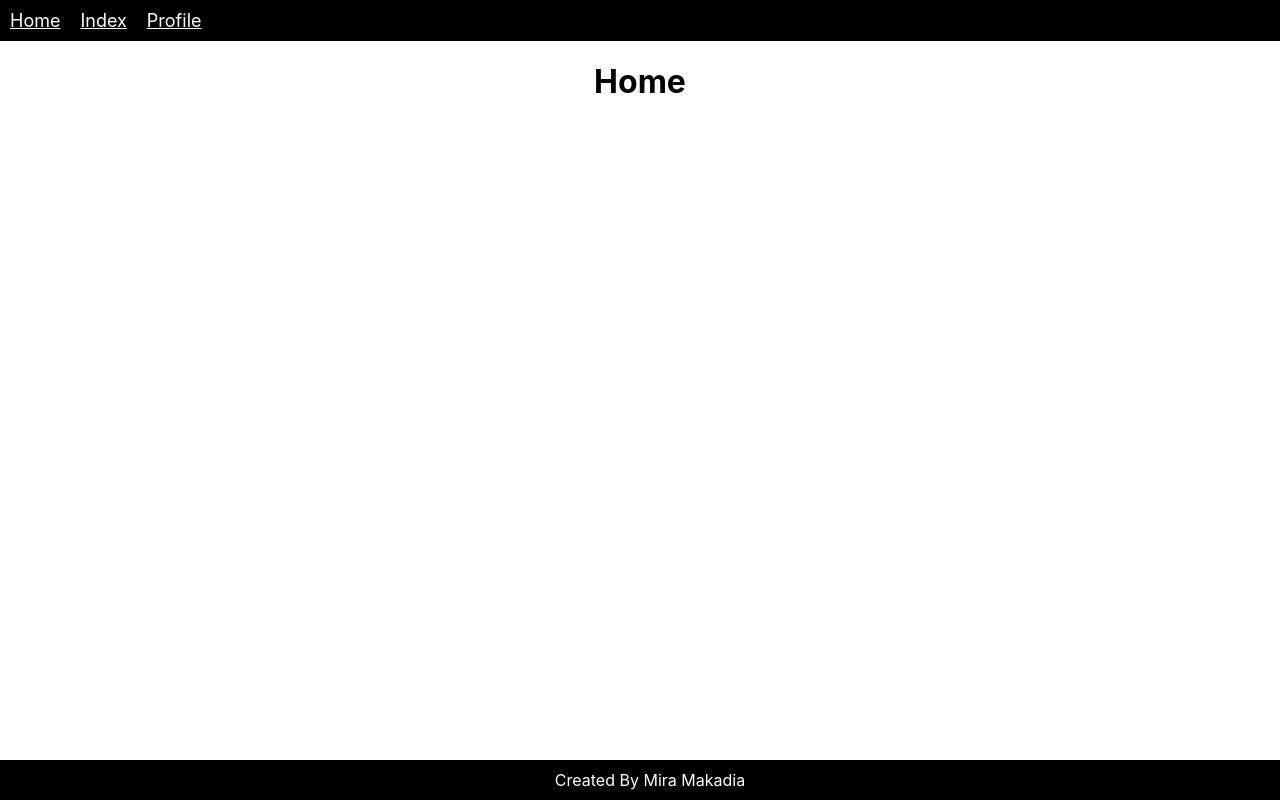
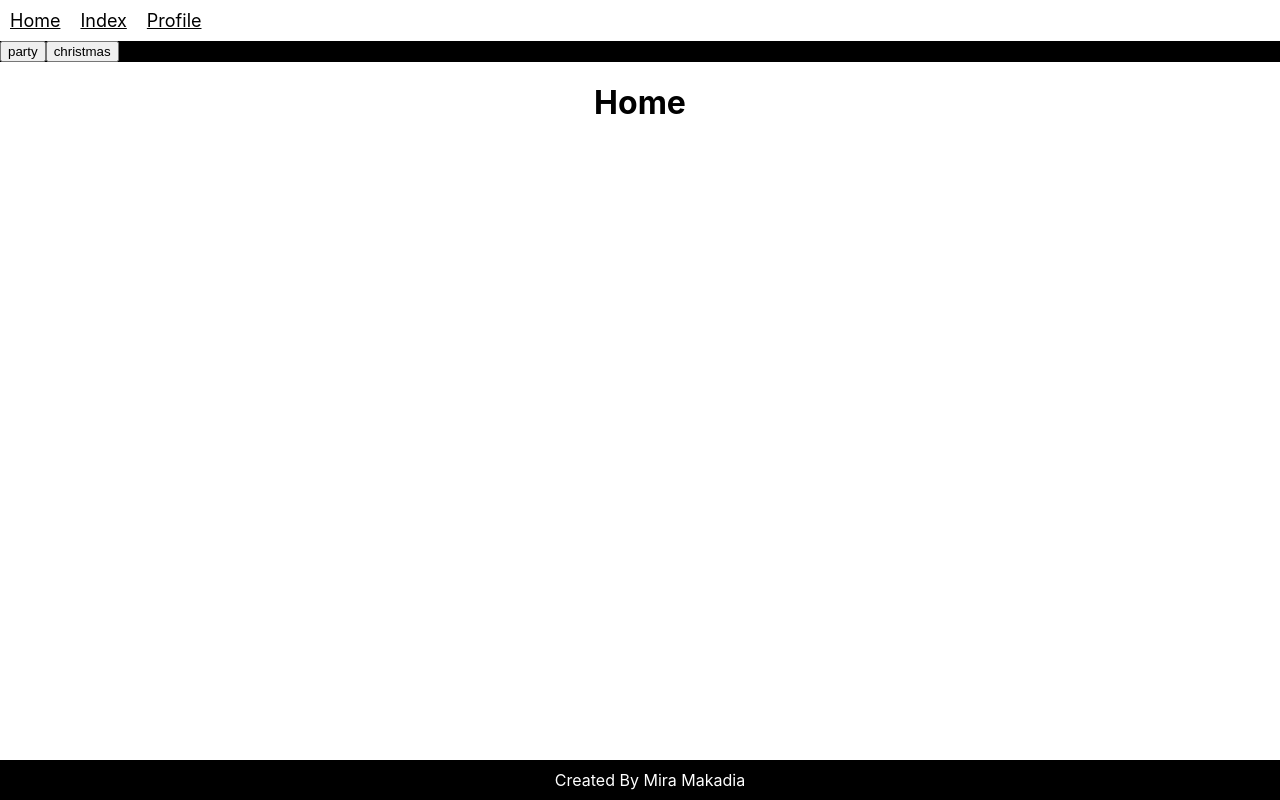
Before and after one commit to Mira85/SellDecor-frontend, a React (Create React App) app: page / in a window 1280 px wide. Built offline with nearby package versions, Linux system fonts and the light colour scheme; no server answers.

Commit message:
WIP:adds categories

```diff
--- a/src/App.js
+++ b/src/App.js
@@ -1,14 +1,95 @@
 import './App.css';
+import { useEffect, useState } from "react";
 //Import components
 import Header from './components/Header';
 import Main from './components/Main';
 import Footer from './components/Footer';
 
 function App() {
+
+  const [items, setItems] = useState({
+    itemsData :[],
+    eachItem:[],
+    value: true
+});
+
+
+const URL ="http://localhost:3001/item/";
+//const URL ="https://selldecor-backend.herokuapp.com/item";
+
+const getItems = async (category) => {
+//const response = await fetch(URL +"?category=party" );
+const response = await fetch(URL);
+const data = await response.json();
+setItems({
+    itemsData : data,
+    eachItem:[],
+    value: true
+});
+console.log('itemstate', items)
+}
+
+const createItem = async(createdItem) => {
+  //conversion of price(string) to number
+  createdItem.price = parseInt(createdItem.price);
+  console.log("itemtosell", createdItem.price)
+  await fetch(URL, {
+     method: "POST",
+     headers: {
+         "Content-Type": "Application/json",
+     },
+     body: JSON.stringify(createdItem),
+  });
+  getItems();
+}
+
+const updateItem = async(item) => {
+  console.log('updateditem', item)
+  await fetch(URL + item._id, {
+      method: "PUT",
+      headers: {
+          "content-Type": "Application/json"
+      },
+      body: JSON.stringify(item)
+  });
+  getItems();
+}
+
+const deleteItem = async (id) => {
+  await fetch(URL + id, {
+      method: 'DELETE'
+  })
+  getItems();
+}
+
+
+const handleUpdate = (itm) => {
+  console.log('clicked')
+  const updateItem = {...items, eachItem:itm, value:!items.value};
+  setItems(updateItem);
+}
+
+const handleClickBtn = async (category) => {
+  const response = await fetch(URL+"?category="+ category);
+  const categoryData = await response.json();
+  setItems({
+      itemsData : categoryData,
+      eachItem:[],
+      value: true
+  });
+}
+
+useEffect(() => getItems(), [])
+
   return (
     <div className="App">
-      <Header />
-      <Main />
+      <Header handleClickBtn={handleClickBtn}/>
+      <Main {...items}
+      getItems={getItems}
+      createItem={createItem}
+      updateItem={updateItem}
+      handleUpdate={handleUpdate}
+      deleteItem={deleteItem} />
       <Footer />
 
 
--- a/src/components/Header.js
+++ b/src/components/Header.js
@@ -2,8 +2,11 @@ import { Link } from "react-router-dom";
 import "./Header.scss";
 
 function Header(props) {
+
+
     return (
         <nav className="nav">
+            <div className="mainNav">
             <Link to="/">
                 <div>Home</div>
             </Link>
@@ -13,6 +16,13 @@ function Header(props) {
             <Link to="/profile">
                 <div>Profile</div>
             </Link>
+            </div>
+            <div className="subNav">
+                    <button onClick={()=> props.handleClickBtn("party")}>party</button>
+                    <button onClick={()=> props.handleClickBtn("christmas")}>christmas</button>
+                </div>
+
+
         </nav>
     )
 }
--- a/src/components/Header.scss
+++ b/src/components/Header.scss
@@ -12,16 +12,34 @@ $contrastcolor: white;
 }
 
 nav {
-  @include white-text-black-bg;
+
   display: flex;
   justify-content: flex-start;
+  flex-direction: column;
 
-  a {
+
+  }
+
+
+.mainNav{
+    @include black-text-white-bg;
+    display: flex;
+
+    a {
+        @include black-text-white-bg;
+
+        div {
+          margin: 10px;
+          font-size: large;
+        }
+
+}}
+.subNav{
     @include white-text-black-bg;
+    display: flex;
 
     div {
-      margin: 10px;
-      font-size: large;
-    }
-  }
+        margin: 10px;
+        font-size: large;
+      }
 }
--- a/src/components/Main.js
+++ b/src/components/Main.js
@@ -3,71 +3,14 @@ import { Route, Switch } from "react-router-dom"
 import Profile from "../pages/Profile";
 import Index from "../pages/Index";
 import Home from "../pages/Home";
-import CreateForm from "../pages/CreateForm";
-import UpdateForm from "../pages/UpdateForm";
+
 
 function Main (props) {
-    const [items, setItems] = useState({
-        itemsData :[],
-        eachItem:[],
-        value: true
-    });
 
 
-    const URL ="http://localhost:3001/item/";
-//const URL ="https://selldecor-backend.herokuapp.com/item";
-
-const getItems = async () => {
-    const response = await fetch(URL);
-    const data = await response.json();
-    setItems({
-        itemsData : data,
-        eachItem:[],
-        value: true
-    });
-    console.log('itemstate', items)
-}
-
-const createItem = async(createdItem) => {
-    //conversion of price(string) to number
-    createdItem.price = parseInt(createdItem.price);
-    console.log("itemtosell", createdItem.price)
-    await fetch(URL, {
-       method: "POST",
-       headers: {
-           "Content-Type": "Application/json",
-       },
-       body: JSON.stringify(createdItem),
-    });
-    getItems();
-}
-
-const updateItem = async(item) => {
-    await fetch(URL + item._id, {
-        method: "PUT",
-        headers: {
-            "content-Type": "Application/json"
-        },
-        body: JSON.stringify(item)
-    });
-    getItems();
-}
-
-const deleteItem = async (id) => {
-    await fetch(URL + id, {
-        method: 'DELETE'
-    })
-    getItems();
-}
 
 
-const handleUpdate = (itm) => {
-    console.log('clicked')
-    const updateItem = {...items, eachItem:itm, value:!items.value};
-    setItems(updateItem);
-}
 
-useEffect(() => getItems(), [])
 
     return (
         <main>
@@ -76,14 +19,11 @@ useEffect(() => getItems(), [])
                     <Home />
                 </Route>
                 <Route path="/index">
-                    <Index {...items} />
+                    <Index {...props} />
                 </Route>
                 <Route path="/profile">
-                    <Profile {...items}
-                    createItem={createItem}
-                    updateItem={updateItem}
-                    handleUpdate={handleUpdate}
-                    deleteItem={deleteItem} />
+                    <Profile {...props}
+                     />
                 </Route>
             </Switch>
             </main>
--- a/src/pages/Collection.js
+++ b/src/pages/Collection.js
@@ -15,7 +15,7 @@ function Collection(props) {
         </tr>
         </thead>
         <tbody>
-        {props.itemsArr.items.map((item) => {
+        {props.itemsData.map((item) => {
             const { name, category, img, price } = item;
             return (
 
--- a/src/pages/Index.js
+++ b/src/pages/Index.js
@@ -5,8 +5,9 @@ function Index(props) {
     console.log('index props', props)
     return (
         <div>
+
                 <div className="collection">
-                    <Collection itemsArr={props}/>
+                    <Collection {...props}/>
                 </div>
                 <div className="cart">
                     <Cart />
--- a/src/pages/UpdateForm.js
+++ b/src/pages/UpdateForm.js
@@ -1,6 +1,8 @@
 import {useState} from "react";
 
 function UpdateForm (props) {
+
+    console.log("updateform props", props)
 
 //state to hold formdata
 const [editForm, setEditForm] = useState(props.eachItem);
```
Also changed, not shown: src/pages/header.scss (added).
